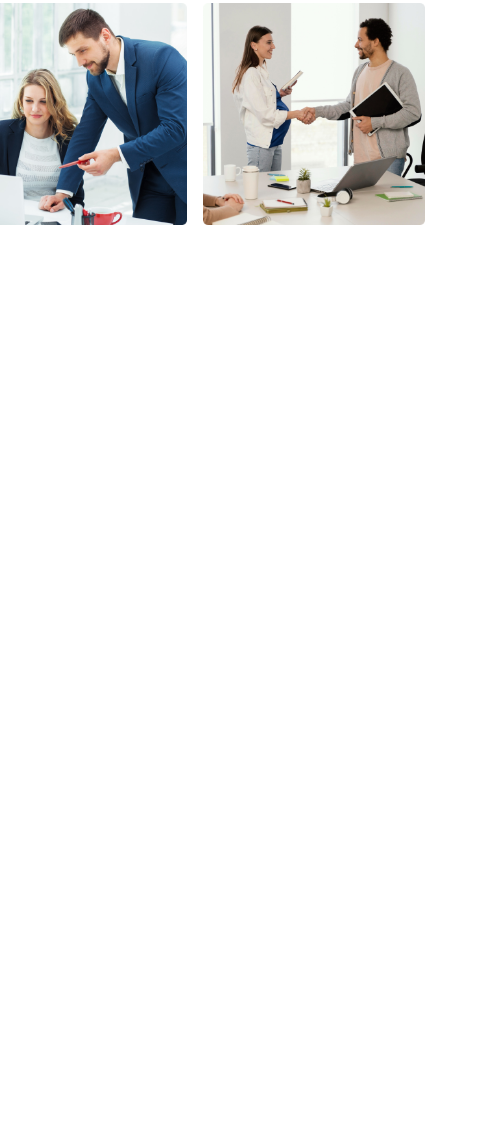
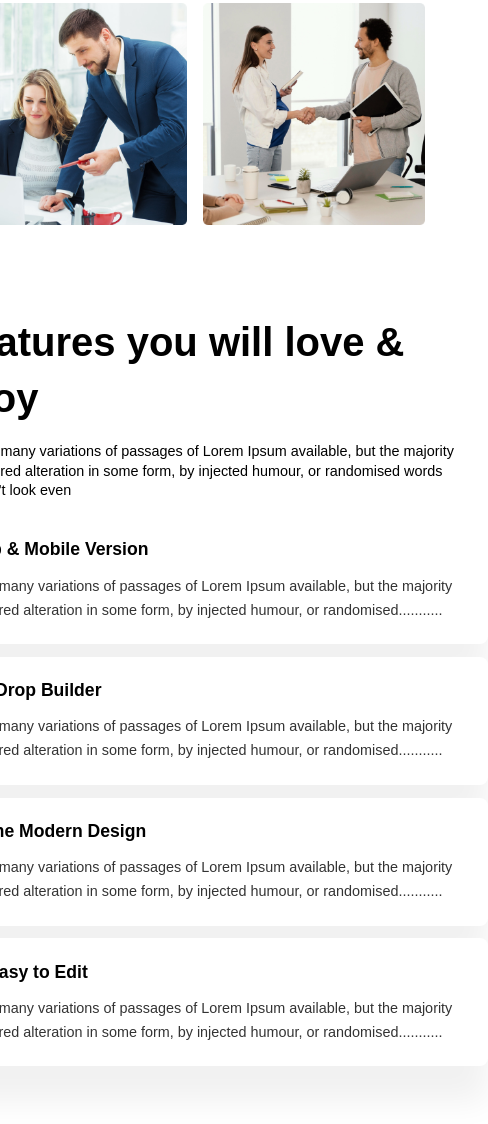
Before and after one commit to Jaber-riyan/Architecture_Project, a plain HTML site: page index.html in a window 390 px wide. Shown: the part 1386-2510 px from the top of the page, 488 px wide, since content can reach past the window. Before the commit the page ends 1700 px from the top, so only its background shows below. Drawn offline with Linux system fonts and the light colour scheme.

Commit message:
feature you will love section row with  responsive coding done

```diff
--- a/index.html
+++ b/index.html
@@ -40,7 +40,10 @@
           <img src="./images/team4.png" alt="" />
         </div>
         <div class="feature-text-btn">
-          <h1><span id="feature-text-span1">Quick list</span> of Our <span id="feature-text-span2"><br>Features</span></h1>
+          <h1>
+            <span id="feature-text-span1">Quick list</span> of Our
+            <span id="feature-text-span2"><br />Features</span>
+          </h1>
           <p>
             There are many variations of passages of Lorem Ipsum available, but
             the majority have suffered alteration in some form, by injected
@@ -53,7 +56,53 @@
       </section>
       <!-- feature section end  -->
 
+      <!-- features love and enjoy start  -->
+      <section class="feature-love-enjoy">
+        <div class="feature-love-enjoy-text">
+          <div class="title-content">
+            <h1><span></span>Features you will love & enjoy</h1>
+            <p>There are many variations of passages of Lorem Ipsum available, but the majority have suffered alteration in some form, by injected humour, or randomised words which don't look even</p>
+          </div>
+          <div class="card">
+            <h6>Dexktop & Mobile Version</h6>
+            <p>There are many variations of passages of Lorem Ipsum available, but the majority have suffered alteration in some form, by injected humour, or randomised...........</p>
+          </div>
+          <div class="card">
+            <h6>Drag & Drop Builder</h6>
+            <p>There are many variations of passages of Lorem Ipsum available, but the majority have suffered alteration in some form, by injected humour, or randomised...........</p>
+          </div>
+          <div class="card">
+            <h6>Awesome Modern Design</h6>
+            <p>There are many variations of passages of Lorem Ipsum available, but the majority have suffered alteration in some form, by injected humour, or randomised...........</p>
+          </div>
+          <div class="card">
+            <h6>Super Easy to Edit</h6>
+            <p>There are many variations of passages of Lorem Ipsum available, but the majority have suffered alteration in some form, by injected humour, or randomised...........</p>
+          </div>
+        </div>
+        <div class="feature-love-enjoy-banner-photo">
+          <img src="./images/architect.png" alt="" />
+        </div>
+      </section>
+      <!-- features love and enjoy end  -->
 
+      <!-- some section facts end  -->
+      <!-- <section class="some-facts">
+        <div class="some-facts-text">
+          <h1>Some Facts</h1>
+          <p>
+            There are many variations of passages of Lorem Ipsum available, but
+            the majority have suffered alteration.
+          </p>
+        </div>
+        <div class="some-facts-icons">
+          <img src="./images/icons/ribon.png" alt="">
+          <img src="./images/icons/projects.png" alt="">
+          <img src="./images/icons/customers.png" alt="">
+          <img src="./images/icons/email.png" alt="">
+        </div>
+      </section> -->
+      <!-- some section facts start  -->
     </main>
     <footer></footer>
   </body>
--- a/style.css
+++ b/style.css
@@ -140,6 +140,66 @@ header {
   margin-bottom: 1.5rem;
 }
 /* features section end */
+
+/* feature love enjoy  */
+.feature-love-enjoy {
+  width: 80%;
+  margin: 0 auto;
+  margin-bottom: 6rem;
+  display: flex;
+  justify-content: center;
+  align-items: center;
+  gap: 6rem;
+  background-color: rgba(0, 0, 0, 0.02);
+}
+.feature-love-enjoy img {
+  width: 30rem;
+  height: 40rem;
+}
+.card {
+  width: 36.625rem;
+  height: 8rem;
+  border-radius: 0.5rem;
+  box-shadow: 0px 2.25rem 2rem 0px rgba(0, 0, 0, 0.06);
+  background: rgb(255, 255, 255);
+  margin-bottom: 0.8rem;
+  display: flex;
+  flex-direction: column;
+  justify-content: center;
+  padding: 1.9rem 1.9rem;
+  /* align-items: center; */
+}
+.title-content span {
+  width: 2rem;
+  border: 1px solid orange;
+  height: 6rem;
+  margin-right: 0.8rem;
+}
+.title-content h1 {
+  font-size: 2.5rem;
+  font-weight: 800;
+  line-height: 3.5rem;
+  margin-bottom: 1rem;
+}
+.title-content p {
+  font-size: 0.9rem;
+  font-weight: 400;
+  line-height: 1.2rem;
+  margin-bottom: 1rem;
+}
+.card h6 {
+  font-size: 1.1rem;
+  font-weight: 600;
+  line-height: 1.4rem;
+  margin-bottom: 0.8rem;
+}
+.card p {
+  font-size: 0.9rem;
+  font-weight: 500;
+  line-height: 1.5rem;
+  color: rgba(0, 0, 0, 0.8);
+}
+/* feature love enjoy end */
 /* main section end */
 
 /* media query code for responsive  */
@@ -167,6 +227,17 @@ header {
   .features {
     flex-direction: column-reverse;
     width: 100%;
-    padding: 0.6rem 2rem ;
+    padding: 0.6rem 2rem;
+  }
+  .feature-love-enjoy {
+    flex-direction: column;
+    padding: 0rem 2rem;
+    gap: 3rem;
+    margin: 0 auto;
+    background-color: white;
+    margin-bottom: 4rem;
+  }
+  .title-content {
+    padding: 0rem 2rem;
   }
 }
```
